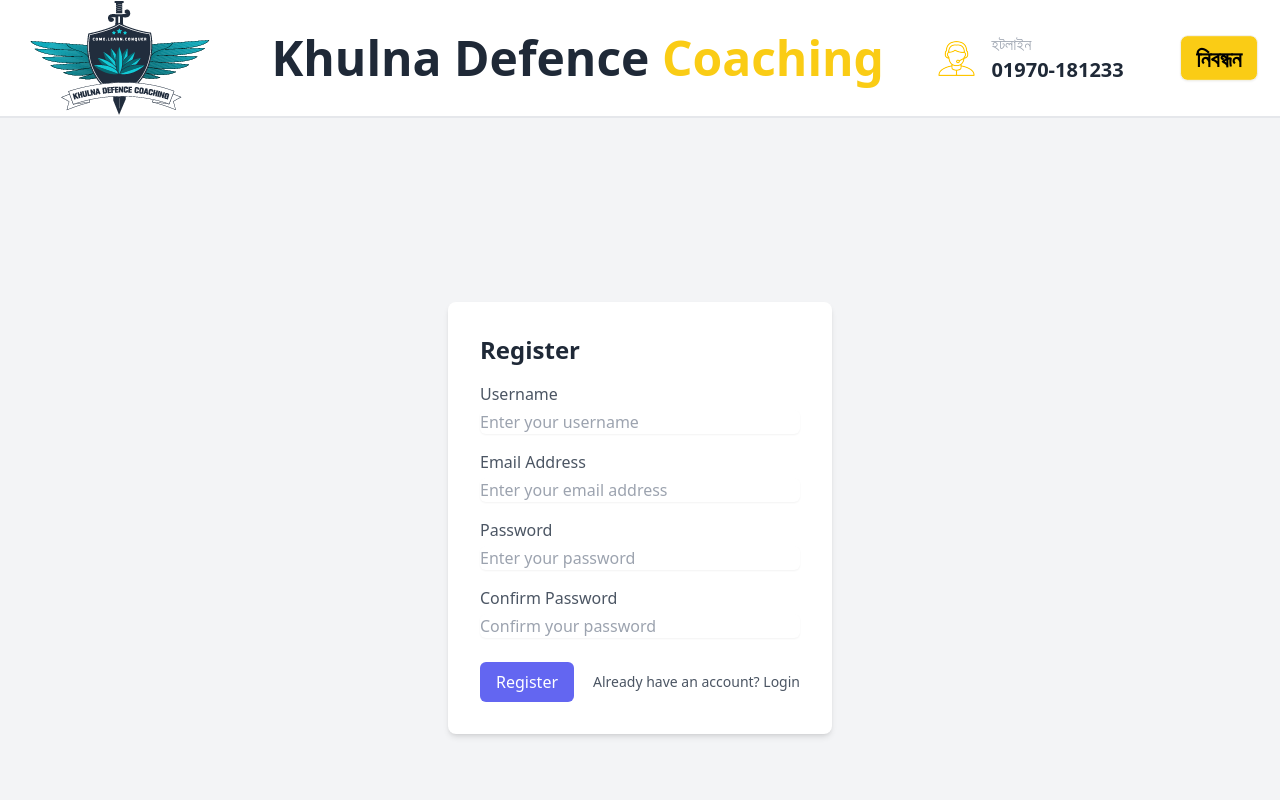
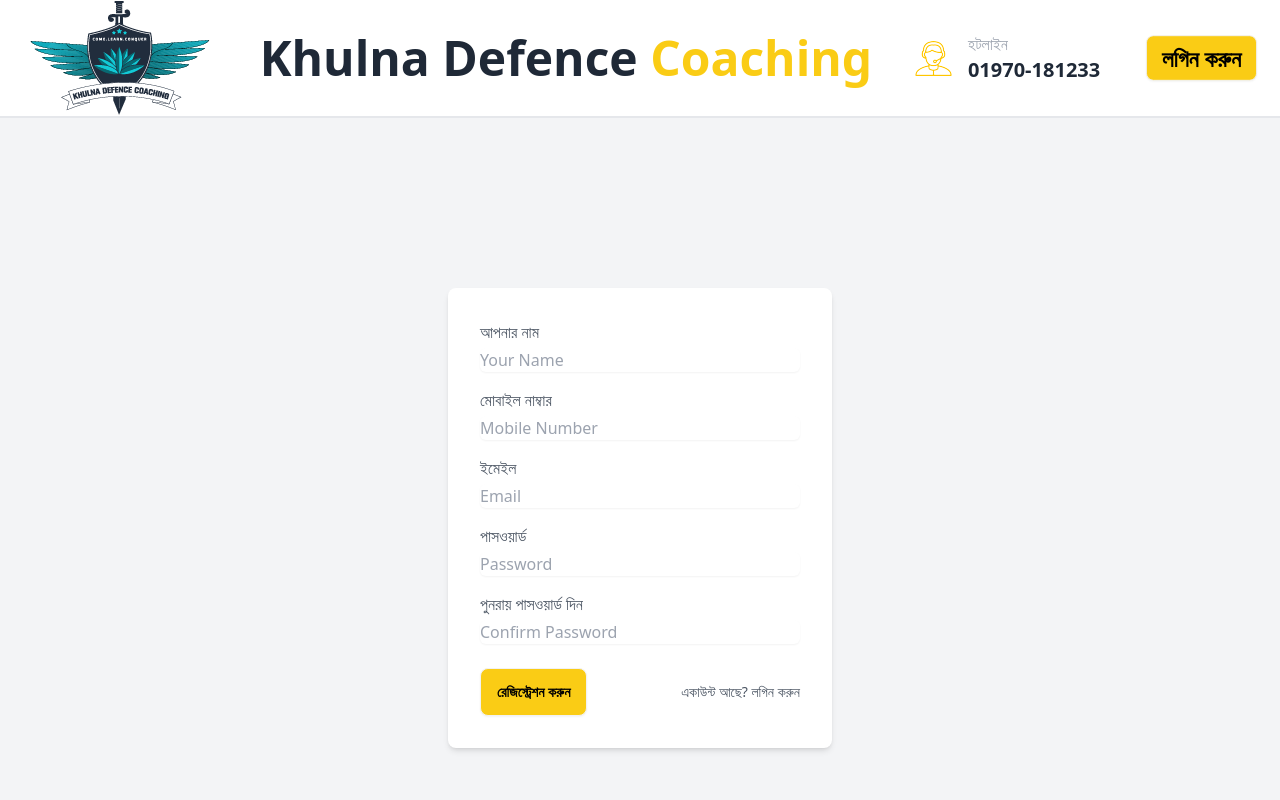
Before and after one commit to Abdullah-Al-Akash/khulna-defence-academy-client, a React (Vite) app: page /registration in a window 1280 px wide. Shown: the top 800 px of the page. Built offline with nearby package versions, Linux system fonts and the light colour scheme.

Commit message:
Complete Registration Page

```diff
--- a/src/Pages/Login/Login.jsx
+++ b/src/Pages/Login/Login.jsx
@@ -1,4 +1,5 @@
 import React from "react";
+import { Link } from "react-router-dom";
 
 const Login = () => {
   return (
@@ -16,7 +17,7 @@ const Login = () => {
               name="username"
               className="mt-1 block w-full rounded-md border-gray-300 shadow-sm"
               style={{ outline: "none" }}
-              placeholder="Enter your username"
+              placeholder="Mobile Number"
             />
           </div>
           <div className="mb-4">
@@ -29,7 +30,7 @@ const Login = () => {
               name="email"
               className="mt-1 block w-full rounded-md border-gray-300 shadow-sm"
               style={{ outline: "none" }}
-              placeholder="Enter your email address"
+              placeholder="Email"
             />
           </div>
           <div className="mb-4">
@@ -42,7 +43,7 @@ const Login = () => {
               name="password"
               className="mt-1 block w-full rounded-md border-gray-300 shadow-sm"
               style={{ outline: "none" }}
-              placeholder="Enter your password"
+              placeholder="Password"
             />
           </div>
           <div className="mb-6">
@@ -55,7 +56,7 @@ const Login = () => {
               name="confirmPassword"
               className="mt-1 block w-full rounded-md border-gray-300 shadow-sm"
               style={{ outline: "none" }}
-              placeholder="Confirm your password"
+              placeholder="Confirm password"
             />
           </div>
           <div className="flex items-center justify-between">
@@ -65,9 +66,12 @@ const Login = () => {
             >
               লগিন করুন
             </button>
-            <a href="#" className="text-sm text-gray-600 hover:underline">
-              একাউন্ট আছে? লগিন করুন
-            </a>
+            <Link
+              to="/registration"
+              className="text-sm text-gray-600 hover:underline"
+            >
+              একাউন্ট নেই? রেজিস্ট্রেশন করুন
+            </Link>
           </div>
         </form>
       </div>
--- a/src/Pages/Login/Registration.jsx
+++ b/src/Pages/Login/Registration.jsx
@@ -1,14 +1,15 @@
 import React from "react";
+import { Link } from "react-router-dom";
 
 const Registration = () => {
   return (
     <div className="min-h-screen flex items-center justify-center bg-gray-100 px-[10px]">
       <div className="bg-white p-8 rounded-lg shadow-md w-full sm:w-96">
-        <h2 className="text-2xl font-bold mb-4">Register</h2>
+        {/* <h2 className="text-2xl font-bold mb-4 text-center">লগিন করুন</h2> */}
         <form>
           <div className="mb-4">
             <label htmlFor="username" className="block text-gray-600">
-              Username
+              আপনার নাম
             </label>
             <input
               type="text"
@@ -16,12 +17,25 @@ const Registration = () => {
               name="username"
               className="mt-1 block w-full rounded-md border-gray-300 shadow-sm"
               style={{ outline: "none" }}
-              placeholder="Enter your username"
+              placeholder="Your Name"
+            />
+          </div>
+          <div className="mb-4">
+            <label htmlFor="username" className="block text-gray-600">
+              মোবাইল নাম্বার
+            </label>
+            <input
+              type="text"
+              id="username"
+              name="username"
+              className="mt-1 block w-full rounded-md border-gray-300 shadow-sm"
+              style={{ outline: "none" }}
+              placeholder="Mobile Number"
             />
           </div>
           <div className="mb-4">
             <label htmlFor="email" className="block text-gray-600">
-              Email Address
+              ইমেইল
             </label>
             <input
               type="email"
@@ -29,12 +43,12 @@ const Registration = () => {
               name="email"
               className="mt-1 block w-full rounded-md border-gray-300 shadow-sm"
               style={{ outline: "none" }}
-              placeholder="Enter your email address"
+              placeholder="Email"
             />
           </div>
           <div className="mb-4">
             <label htmlFor="password" className="block text-gray-600">
-              Password
+              পাসওয়ার্ড
             </label>
             <input
               type="password"
@@ -42,12 +56,12 @@ const Registration = () => {
               name="password"
               className="mt-1 block w-full rounded-md border-gray-300 shadow-sm"
               style={{ outline: "none" }}
-              placeholder="Enter your password"
+              placeholder="Password"
             />
           </div>
           <div className="mb-6">
             <label htmlFor="confirmPassword" className="block text-gray-600">
-              Confirm Password
+              পুনরায় পাসওয়ার্ড দিন
             </label>
             <input
               type="password"
@@ -55,19 +69,22 @@ const Registration = () => {
               name="confirmPassword"
               className="mt-1 block w-full rounded-md border-gray-300 shadow-sm"
               style={{ outline: "none" }}
-              placeholder="Confirm your password"
+              placeholder="Confirm Password"
             />
           </div>
           <div className="flex items-center justify-between">
             <button
               type="submit"
-              className="bg-indigo-500 text-white py-2 px-4 rounded-md hover:bg-indigo-600 focus:outline-none"
+              className="btn bg-yellow-400 text-black font-semibold hover:bg-black hover:text-yellow-400"
             >
-              Register
+              রেজিস্ট্রেশন করুন
             </button>
-            <a href="#" className="text-sm text-gray-600 hover:underline">
-              Already have an account? Login
-            </a>
+            <Link
+              to="/login"
+              className="ms-2 text-sm text-gray-600 hover:underline"
+            >
+              একাউন্ট আছে? লগিন করুন
+            </Link>
           </div>
         </form>
       </div>
--- a/src/Shared/Heading/Heading.jsx
+++ b/src/Shared/Heading/Heading.jsx
@@ -27,7 +27,7 @@ const Heading = () => {
           <div className="w-1/8">
             <Link to="login">
               <button className="btn text-2xl bg-yellow-400 text-black font-semibold hover:bg-black hover:text-yellow-400">
-                নিবন্ধন
+                লগিন করুন
               </button>
             </Link>
           </div>
```
